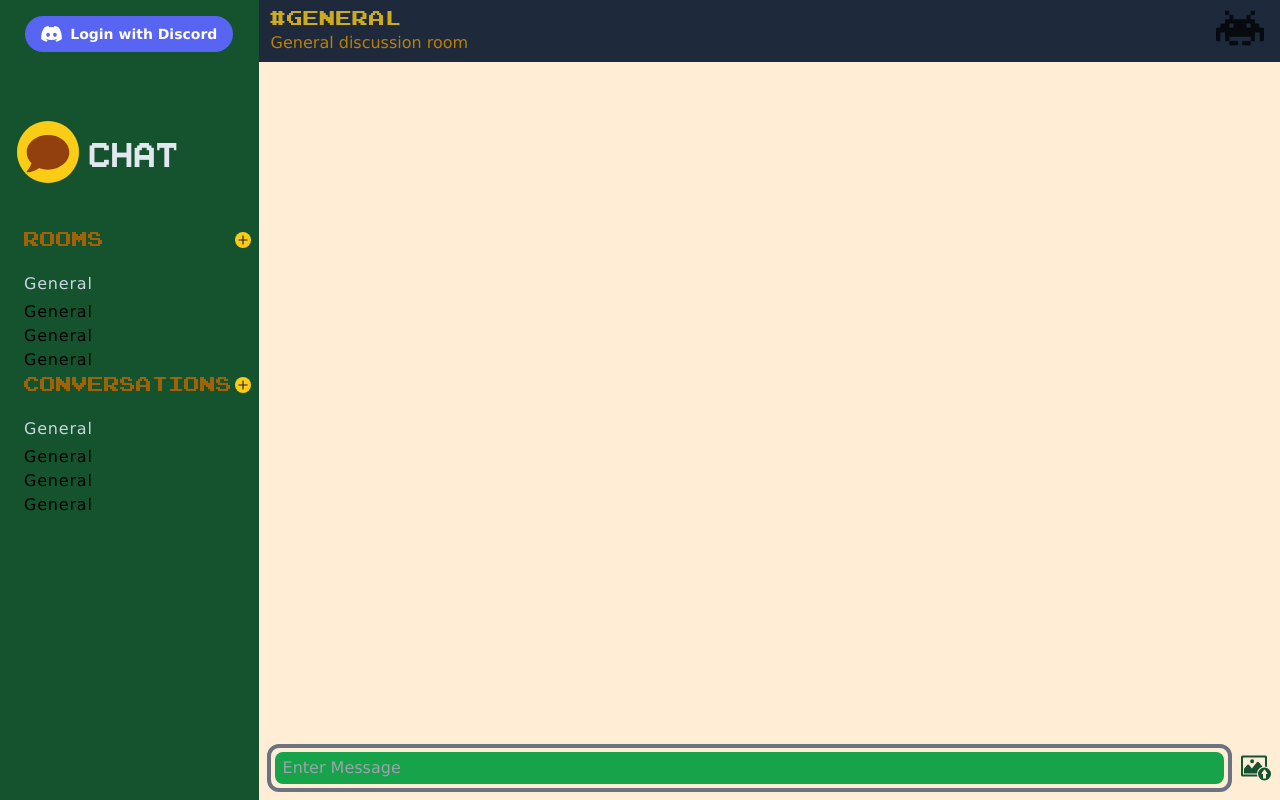
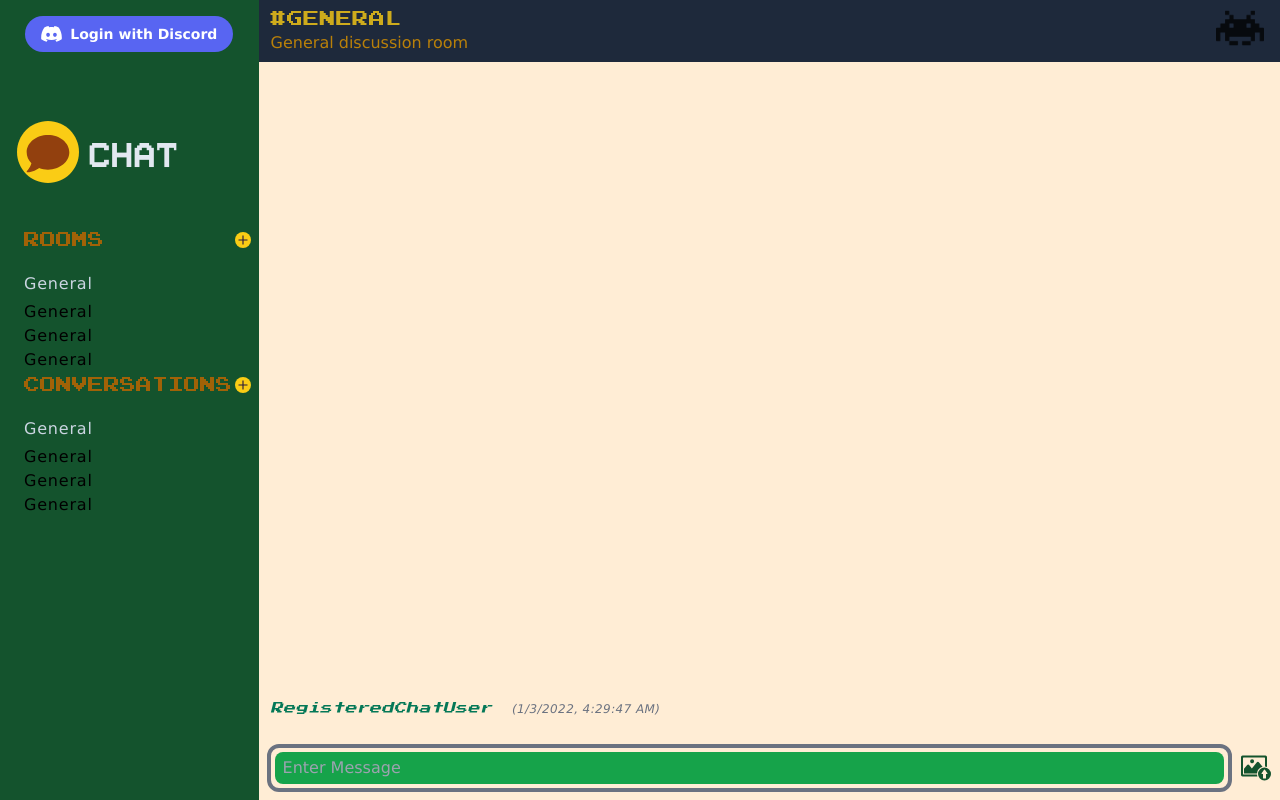
Before and after one commit to Ramoncarden/8-bit-chat, a React (Create React App) app: page /rooms in a window 1280 px wide. Built offline with nearby package versions, Linux system fonts and the light colour scheme.

Commit message:
Added message display to chat container and applied message stylings including username, message content, date time. Adjusted content layout for message display.

```diff
--- a/src/components/ChatRoom.js
+++ b/src/components/ChatRoom.js
@@ -1,11 +1,24 @@
-import React from 'react';
+import React, { useContext } from 'react';
+import ChatContext from '../Context/ChatContext';
 import Banner from './Banner';
 import MessageInput from './MessageInput';
 
 const ChatRoom = () => {
+  const { formData, setFormData } = useContext(ChatContext);
+  const date = new Date();
+  const time = new Date().toLocaleString();
   return (
-    <div className='bg-orange-100 h-full flex flex-col sm:w-full h-screen relative'>
+    <div className='flex flex-col bg-orange-100 h-full sm:w-full h-screen relative'>
       <Banner />
+      <div className='absolute bottom-20 left-3 leading-6'>
+        <p className='inline-block text-gray-700 tracking-wide'>
+          <span className='float-left inline-block italic font-ps2 text-emerald-700 text-xs pt-1 tracking-wide mr-3'>
+            RegisteredChatUser
+          </span>
+          {formData.content}
+          <span className='text-xs italic ml-2 text-gray-500'> ({time})</span>
+        </p>
+      </div>
       <MessageInput />
     </div>
   );
```
